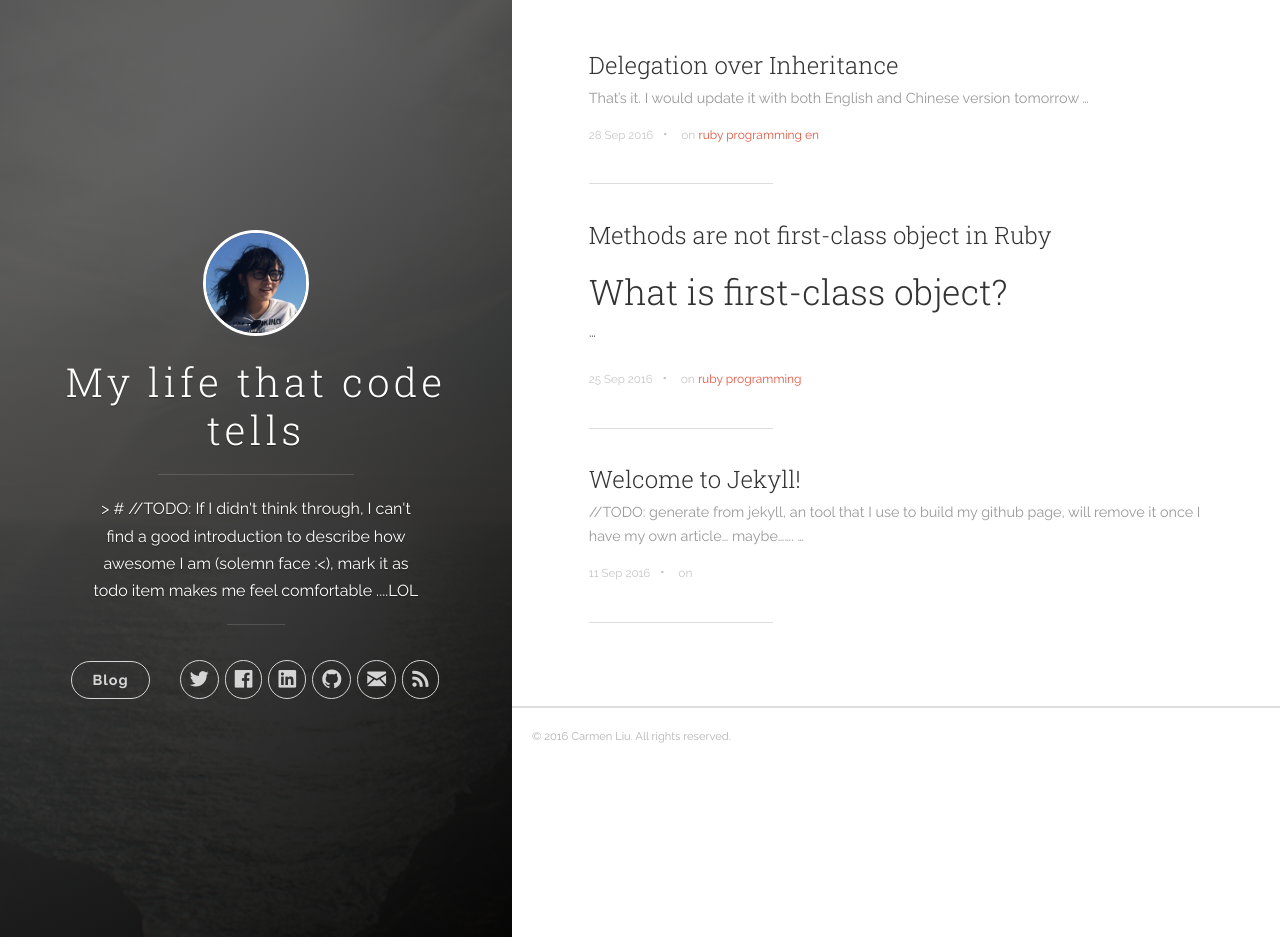
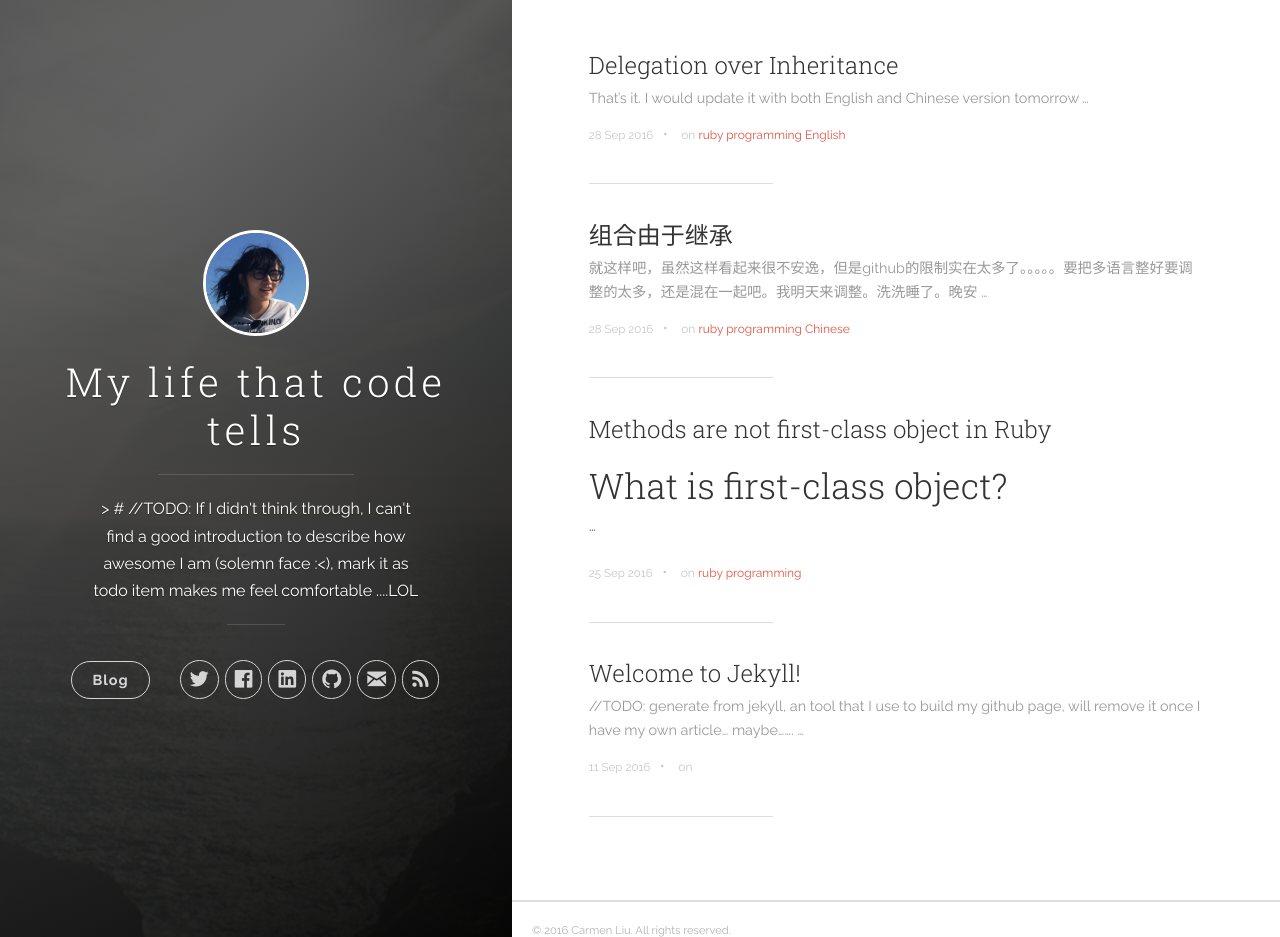
Before and after one commit to carmen0208/carmen0208.github.io, a Jekyll site: the page built from index.html, in a window 1280 px wide and 937 px high. Built offline with Jekyll 4.4.1, drawn with Linux system fonts in a browser that asks for light colours; nearby versions of some CDN libraries; the list of posts is cut into pages by our own code.

Commit message:
aiaiai.....I hate it, but I have to do it

```diff
--- /dev/null
+++ b/_posts/2016-09-28-delegation-over-inheritance-cn.markdown
@@ -0,0 +1,9 @@
+---
+layout: post
+title:  "组合由于继承"
+date:   2016-9-28 19:26:03 +0800
+categories: programming
+tags: ruby programming Chinese
+---
+
+就这样吧，虽然这样看起来很不安逸，但是github的限制实在太多了。。。。。要把多语言整好要调整的太多，还是混在一起吧。我明天来调整。洗洗睡了。晚安
--- a/_posts/2016-09-28-delegation-over-inheritance.markdown
+++ b/_posts/2016-09-28-delegation-over-inheritance.markdown
@@ -3,7 +3,7 @@ layout: post
 title:  "Delegation over Inheritance"
 date:   2016-9-28 19:26:03 +0800
 categories: programming
-tags: ruby programming en
+tags: ruby programming English
 ---
 
 That's it. I would update it with both English and Chinese version tomorrow
```
